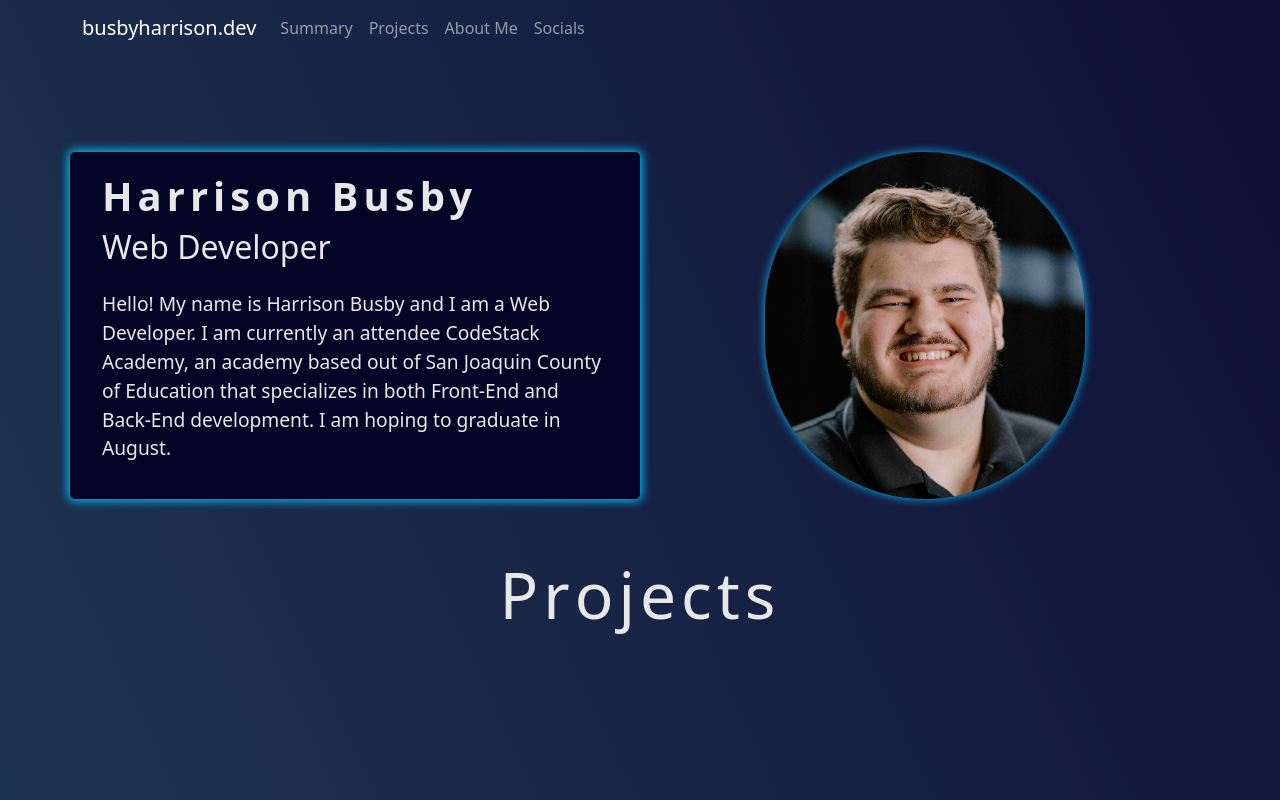
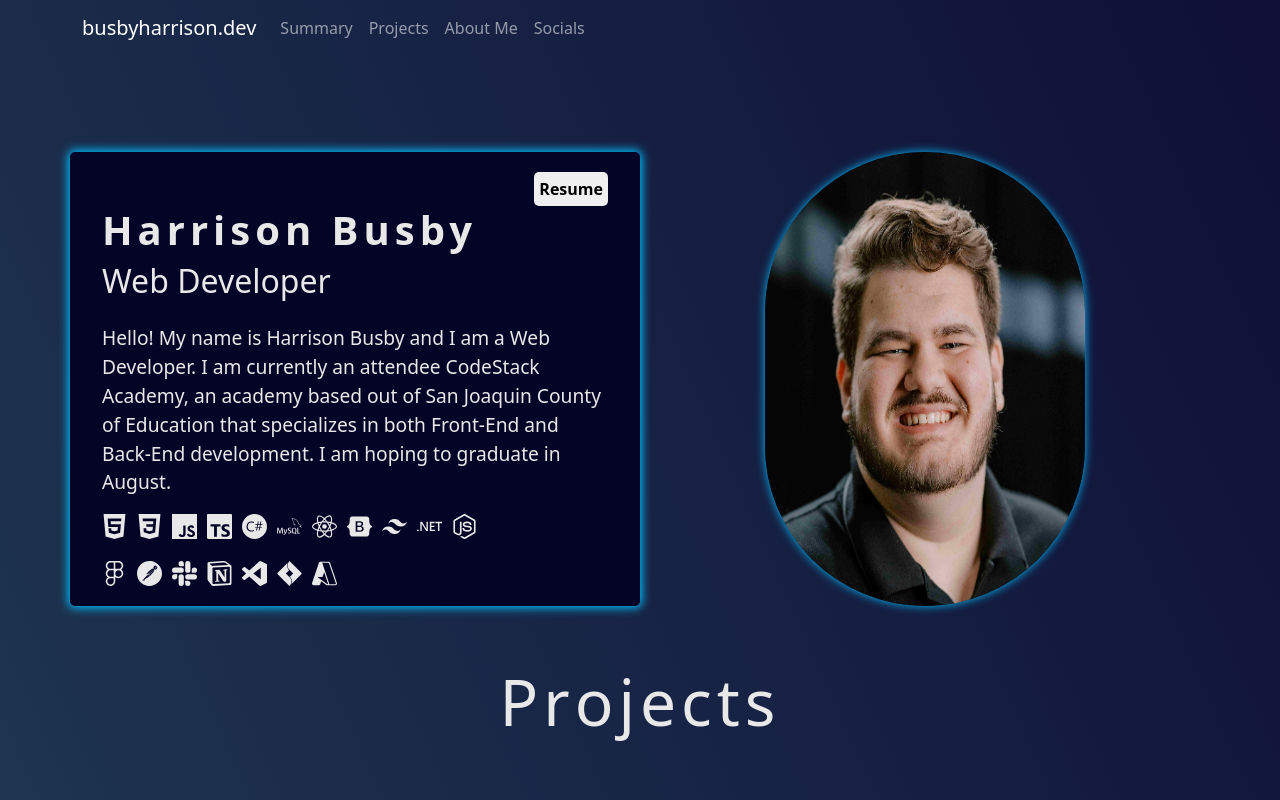
Before and after one commit to HarrisonTBusby/Busby-Portfolio-Website, a React (Create React App) app: page / in a window 1280 px wide. Shown: the top 800 px of the page. Built offline with nearby package versions, Linux system fonts and the light colour scheme.

Commit message:
Added resume pdf in an iframe and icons

```diff
--- a/package.json
+++ b/package.json
@@ -11,6 +11,8 @@
     "react-bootstrap": "^2.7.4",
     "react-dom": "^18.2.0",
     "react-icons": "^4.8.0",
+    "react-modal": "^3.16.1",
+    "react-pdf": "^6.2.2",
     "react-scripts": "5.0.1",
     "web-vitals": "^2.1.4"
   },
--- a/src/App.css
+++ b/src/App.css
@@ -154,3 +154,10 @@ body{
   border: none;
   color: white;
 }
+
+.resumeBtn {
+  border: none;
+  border-radius: 5px;
+  padding: 5px;
+  font-weight: bold;
+}
--- a/src/Components/MainPageComponent.js
+++ b/src/Components/MainPageComponent.js
@@ -2,7 +2,7 @@ import React from 'react'
 import '../App.css';
 import NavBarComponent from './NavbarComponent';
 import { useState } from 'react';
-import { Container, Row, Col, Card, Button, Carousel } from 'react-bootstrap';
+import { Container, Row, Col, Card, Button, Carousel, Modal } from 'react-bootstrap';
 import 'bootstrap/dist/css/bootstrap.min.css';
 import Headshots from '../Assets/output-onlinepngtools.png';
 import NicePic from '../Assets/IMG_2398.jpg';
@@ -11,6 +11,9 @@ import Graduation from '../Assets/Graduation.jpg'
 import BcLogo from '../Assets/BuildComp_Logo-removebg-preview (1).png';
 import PokeBall from '../Assets/Poké_Ball_icon.svg.png';
 import Cloud from '../Assets/iconizer-10cE3B01.png';
+import Resume from '../Assets/HarrisonBusbyResume.pdf'
+import { SiReact, SiBootstrap, SiHtml5, SiJavascript, SiCss3, SiCsharp, SiDotnet, SiMysql, SiNodedotjs, SiTailwindcss, SiFigma, SiPostman, SiSlack, SiVisualstudiocode, SiJirasoftware, SiMicrosoftazure, SiTypescript, SiNotion } from "react-icons/si"
+import ModalComponent from './ModalComponent';
 
 export default function MainPageComponent() {
   const [show1, setShow1] = useState(false);
@@ -61,6 +64,7 @@ export default function MainPageComponent() {
     window.open('https://busbyhweatherappredux.azurewebsites.net/', '_blank');
   }
 
+
   return (
     <body>
       <NavBarComponent />
@@ -68,9 +72,39 @@ export default function MainPageComponent() {
         <Row className='mt-5'>
           <Col id='Summary' xs={12} md={12} lg={6} xl={6} className='d-flex justify-content-center'>
             <Row className='descBox mt-5'>
+              <div className='d-flex justify-content-end'>
+                <ModalComponent />
+              </div>
               <h1 style={{ letterSpacing: '5px' }}><strong>Harrison Busby</strong></h1>
               <h2>Web Developer</h2>
               <p className='mt-3 descText'>Hello! My name is Harrison Busby and I am a Web Developer. I am currently an attendee CodeStack Academy, an academy based out of San Joaquin County of Education that specializes in both Front-End and Back-End development. I am hoping to graduate in August.</p>
+              <Row>
+                <Col>
+                  <SiHtml5 size={25} style={{ marginRight: 10 }} />
+                  <SiCss3 size={25} style={{ marginRight: 10 }} />
+                  <SiJavascript size={25} style={{ marginRight: 10 }} />
+                  <SiTypescript size={25} style={{ marginRight: 10 }} />
+                  <SiCsharp size={25} style={{ marginRight: 10 }} />
+                  <SiMysql size={25} style={{ marginRight: 10 }} />
+                  <SiReact size={25} style={{ marginRight: 10 }} />
+                  <SiBootstrap size={25} style={{ marginRight: 10 }} />
+                  <SiTailwindcss size={25} style={{ marginRight: 10 }} />
+                  <SiDotnet size={25} style={{ marginRight: 10 }} />
+                  <SiNodedotjs size={25} style={{ marginRight: 10 }} />
+                </Col>
+
+              </Row>
+              <Row style={{ marginTop: 20 }}>
+                <Col>
+                  <SiFigma size={25} style={{ marginRight: 10 }} />
+                  <SiPostman size={25} style={{ marginRight: 10 }} />
+                  <SiSlack size={25} style={{ marginRight: 10 }} />
+                  <SiNotion size={25} style={{ marginRight: 10 }} />
+                  <SiVisualstudiocode size={25} style={{ marginRight: 10 }} />
+                  <SiJirasoftware size={25} style={{ marginRight: 10 }} />
+                  <SiMicrosoftazure size={25} style={{ marginRight: 10 }} />
+                </Col>
+              </Row>
             </Row>
           </Col>
 
--- /dev/null
+++ b/src/Components/ModalComponent.js
@@ -0,0 +1,28 @@
+import React, { useState } from 'react';
+import { Document, Page } from 'react-pdf';
+import {Button, Modal} from 'react-bootstrap'
+import resumePdf from '../Assets/HarrisonBusbyResume.pdf'
+import '../App.css';
+
+export default function ModalComponent() {
+    const [showModal, setShowModal] = useState(false);
+
+    const openModal = () => {
+      setShowModal(true);
+    };
+
+    const closeModal = () => {
+      setShowModal(false);
+    };
+  return (
+    <>
+    <button className='resumeBtn' onClick={openModal}>
+        Resume
+      </button>
+
+      <Modal show={showModal} onHide={closeModal}>
+          <iframe src={resumePdf} style={{height:600, width:500}}/>
+      </Modal>
+      </>
+  )
+}
```
Also changed, not shown: 2 other files (tests, documents, lock files or other folders).
